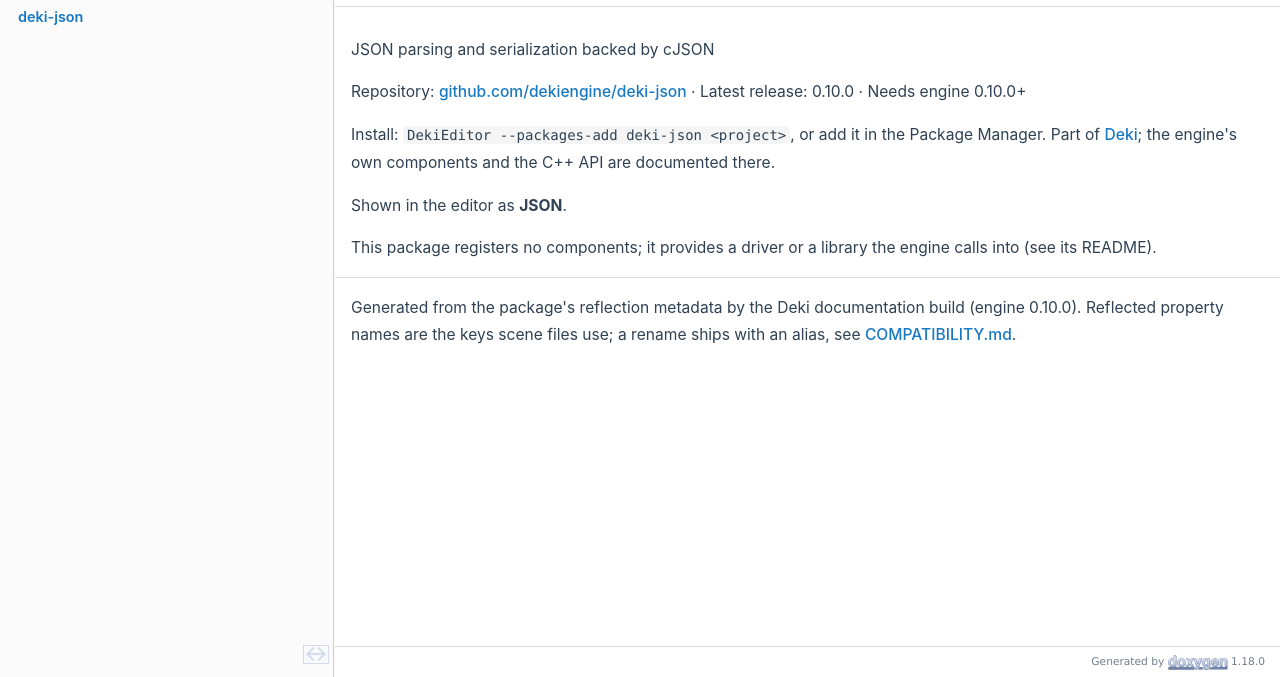
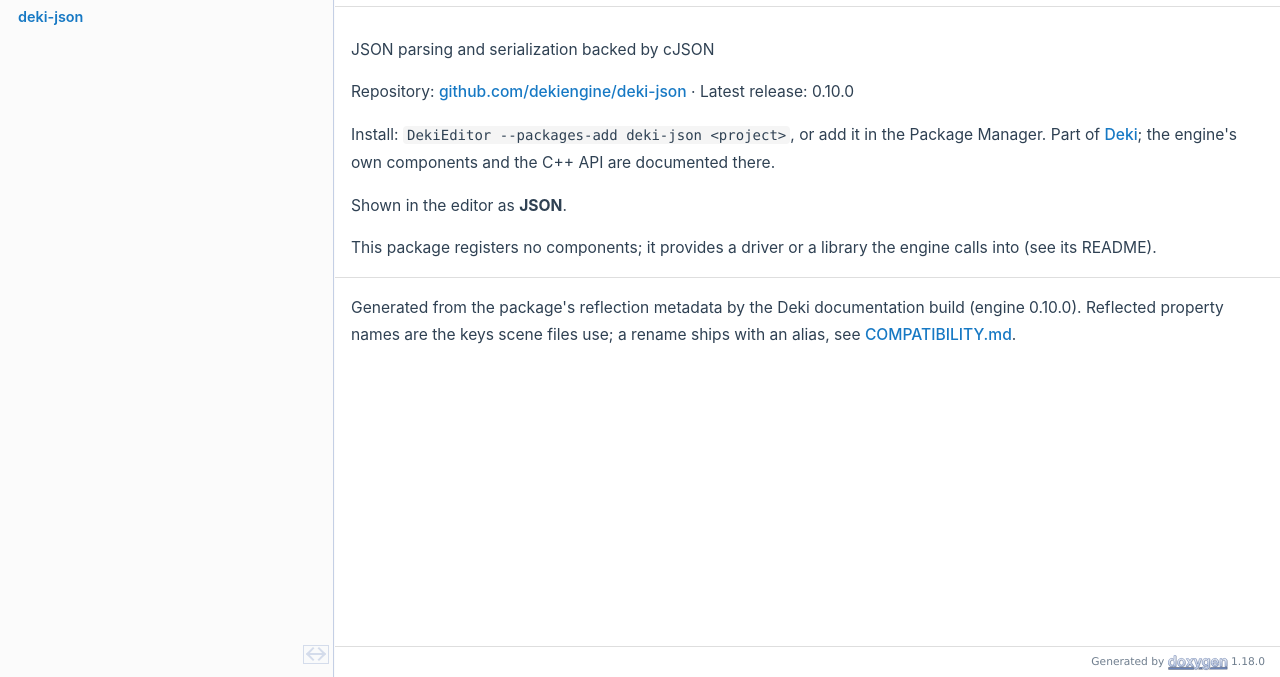
Before and after one commit to dekiengine/deki-json, a plain HTML site: page index.html in a window 1280 px wide. Shown: the part 123-800 px from the top of the page. Drawn offline with Linux system fonts and the light colour scheme.

Commit message:
Docs for deki-json from deki-editor 9500697

```diff
--- a/index.html
+++ b/index.html
@@ -80,7 +80,7 @@
 <div class="contents">
 <div class="textblock"><p><a class="anchor" id="mainpage"></a></p>
 <p>JSON parsing and serialization backed by cJSON</p>
-<p>Repository: <a href="https://github.com/dekiengine/deki-json">github.com/dekiengine/deki-json</a> · Latest release: 0.10.0 · Needs engine 0.10.0+</p>
+<p>Repository: <a href="https://github.com/dekiengine/deki-json">github.com/dekiengine/deki-json</a> · Latest release: 0.10.0</p>
 <p>Install: <span class="tt">DekiEditor --packages-add deki-json &lt;project&gt;</span>, or add it in the Package Manager. Part of <a href="https://dekiengine.github.io/docs/">Deki</a>; the engine's own components and the C++ API are documented there.</p>
 <p>Shown in the editor as <b>JSON</b>.</p>
 <p>This package registers no components; it provides a driver or a library the engine calls into (see its README).</p>
```
